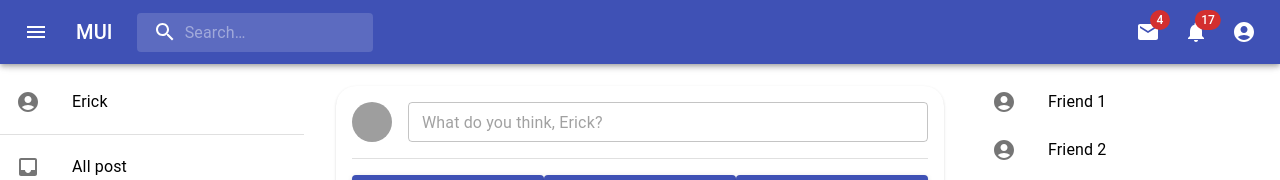
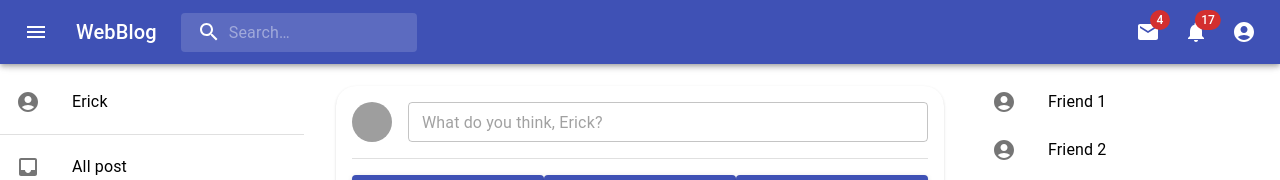
Before and after one commit to RoneyCBR/WebBlog, a React app: page /home in a window 1280 px wide. Shown: the top 180 px of the page. Built offline with nearby package versions, Linux system fonts and the light colour scheme; grey boxes are pictures that could not be loaded.

Commit message:
implement view home

```diff
--- a/src/components/Header/Header.js
+++ b/src/components/Header/Header.js
@@ -173,7 +173,7 @@ export default function Header() {
             component="div"
             sx={{ display: { xs: 'none', sm: 'block' } }}
           >
-            MUI
+            WebBlog
           </Typography>
           <Search>
             <SearchIconWrapper>
```
